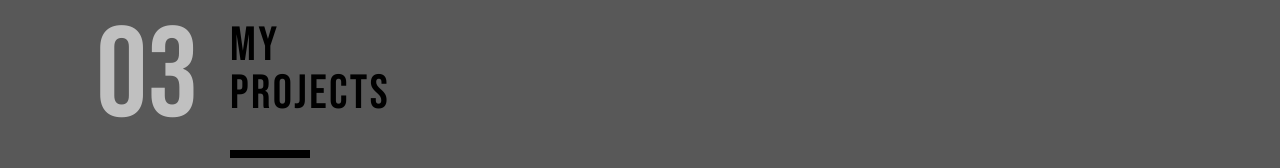
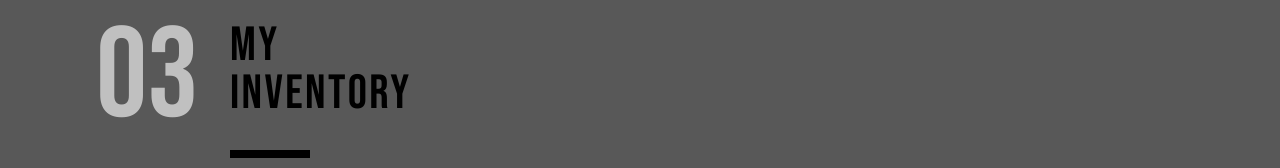
Before and after one commit to kalpokoch/MyPortfolio-25, a React (Vite) app: page / in a window 1280 px wide. Shown: the part 1658-1826 px from the top of the page. Built offline with nearby package versions, Linux system fonts and the light colour scheme; a web font is replaced by a local one.

Commit message:
changes to projects.tsx subtitle

```diff
--- a/src/components/landing/Projects.tsx
+++ b/src/components/landing/Projects.tsx
@@ -151,7 +151,7 @@ const Projects: React.FC<ProjectsProps> = ({ className = '' }) => {
         sectionNumber="03"
         verticalText="PROJECTS"
         title="MY"
-        subtitle="PROJECTS"
+        subtitle="INVENTORY"
         className={`bg-transparent ${className}`}
         variant="image-right-stack"
         imageComponent={ProjectsStack}
```
